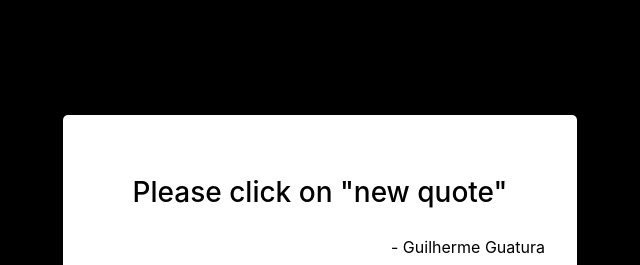
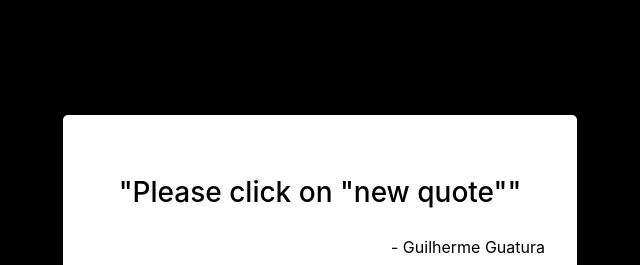
Before and after one commit to guiguat/random-quote-machine, a React (Create React App) app: page / in a window 1280 px wide. Shown: the top 265 px of the page, without its empty margins (320-960 px from the left). Built offline with nearby package versions, Linux system fonts and the light colour scheme; no server answers.

Commit message:
add quote marks

```diff
--- a/src/App.js
+++ b/src/App.js
@@ -31,7 +31,7 @@ function App() {
       <div id="quote-box">
         <div className="quote-text">
           <p id="text" style={{color: `${color}`}}>
-            {text}
+            "{text}"
           </p>
         </div>
         <div className="quote-author">
```
